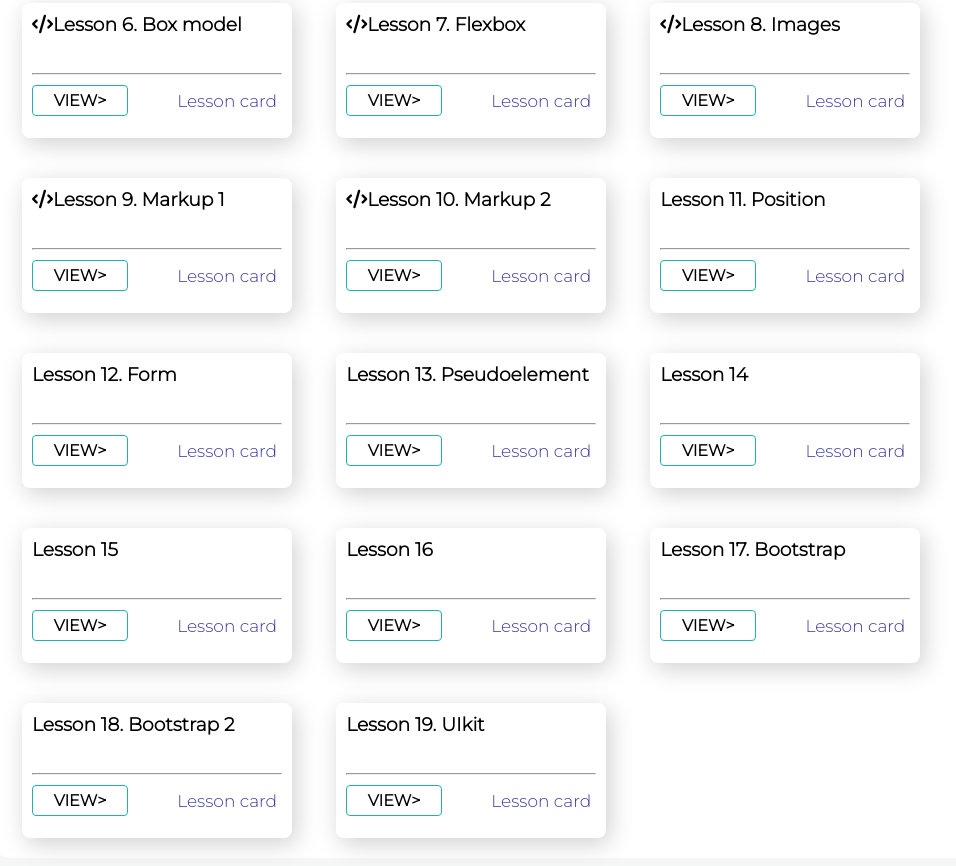
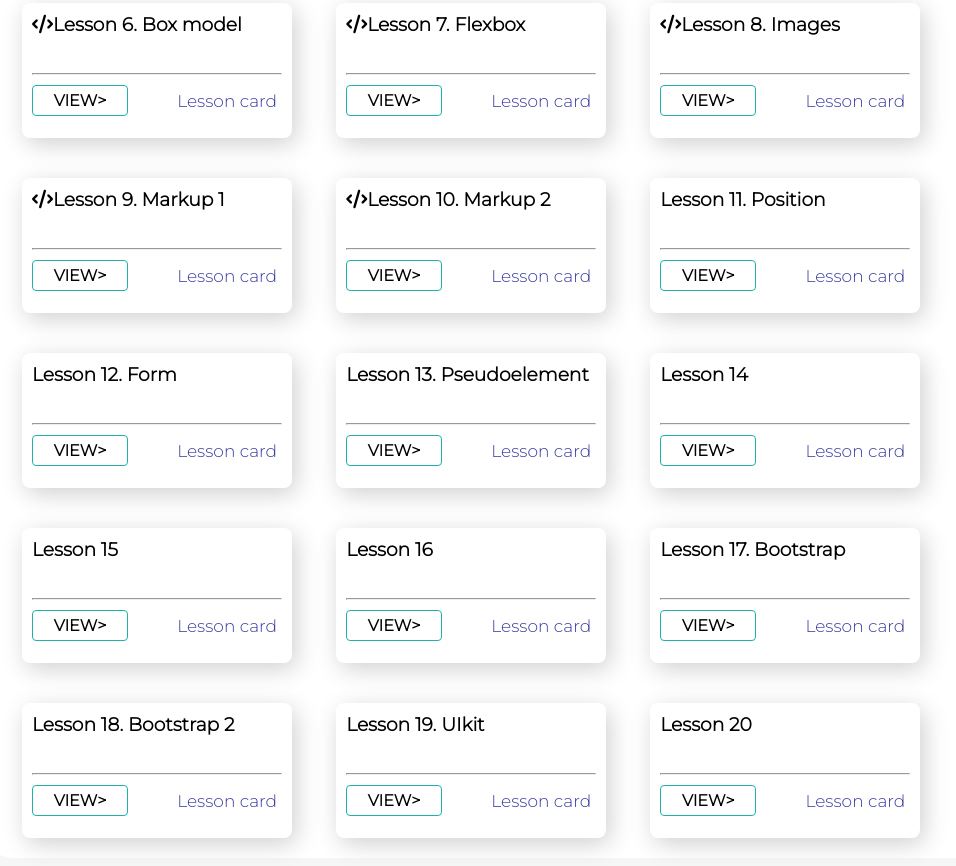
Before and after one commit to Alina-1201/My_works, a plain HTML site: page index.html in a window 1280 px wide. Shown: the part 729-1595 px from the top of the page, without its empty margins (53-1009 px from the left). Drawn offline with Linux system fonts and the light colour scheme.

Commit message:
Update index.html

```diff
--- a/index.html
+++ b/index.html
@@ -151,5 +151,12 @@
           <p class="p"><a href="https://alina-1201.github.io/Lesson-19/"><strong>VIEW></strong></a></p>
           <p class="p1">Lesson card</p>
         </div>
+                <div class="l1">
+          <h3>Lesson 20</h3>
+          <br>
+          <hr>
+          <p class="p"><a href="https://alina-1201.github.io/Lesson-20/"><strong>VIEW></strong></a></p>
+          <p class="p1">Lesson card</p>
+        </div>
 </body>
 </html>
```
